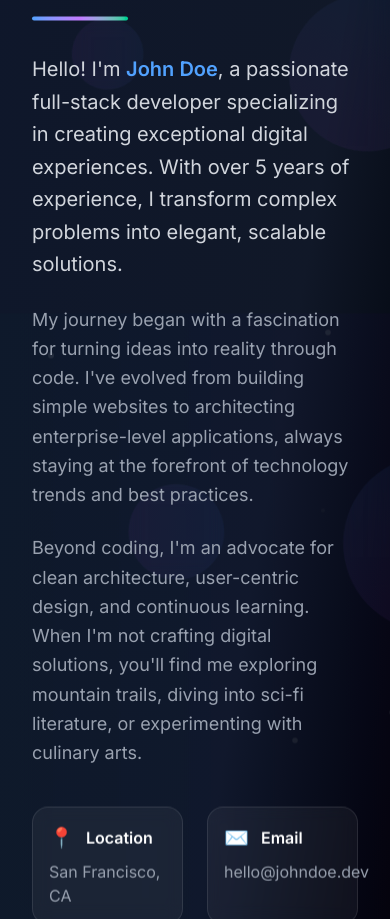
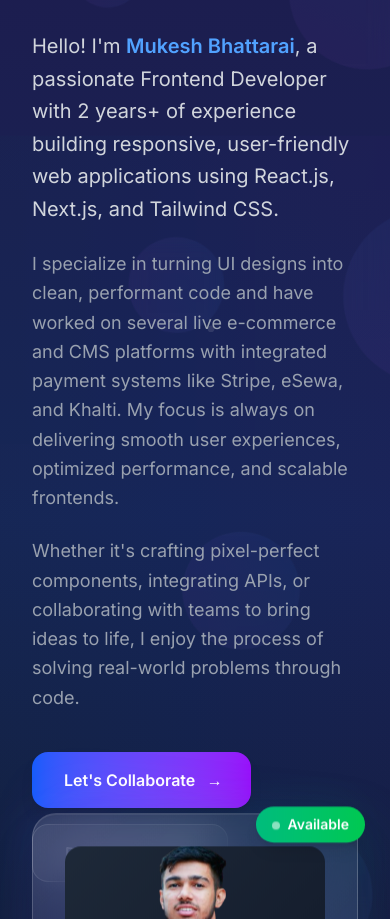
Before and after one commit to mukies/my-portfolio, a Next.js app: page / in a window 390 px wide. Shown: the part 1081-2000 px from the top of the page. Built offline with nearby package versions, Linux system fonts and the light colour scheme.

Commit message:
UI improve, hydration error solved and content changes

```diff
--- a/src/app/globals.css
+++ b/src/app/globals.css
@@ -14,15 +14,18 @@
   --background-end-rgb: 20, 20, 35;
   --accent-rgb: 100, 110, 255;
 }
+html{
+  scroll-behavior: smooth;
+}
 
 body {
   color: rgb(var(--foreground-rgb));
   background: linear-gradient(
       to bottom,
       transparent,
-      rgb(var(--background-end-rgb))
+      rgb(20, 20, 35)
     )
-    rgb(var(--background-start-rgb));
+    rgb(10, 10, 20);
   overflow-x: hidden;
   background-repeat: no-repeat;
   transition-behavior: smooth;
@@ -46,6 +49,17 @@ body {
 .float {
   animation: float 6s ease-in-out infinite;
 }
+
+
+.bg-clip-text {
+  -webkit-background-clip: text;
+  background-clip: text;
+}
+
+.text-transparent {
+  color: transparent;
+}
+
 
 /* Custom Cursor */
 .custom-cursor {
--- a/src/components/AboutMe.tsx
+++ b/src/components/AboutMe.tsx
@@ -51,12 +51,23 @@ export default function AboutMe() {
     { number: "50+", label: "Happy Clients", icon: "😊" },
     { number: "24/7", label: "Support Available", icon: "⏰" }
   ];
+ const [particlePositions, setParticlePositions] = useState<Array<{left: number, top: number, duration: number, delay: number}>>([]);
 
+  useEffect(() => {
+    // Generate positions only on client side after hydration
+    const positions = Array.from({ length: 6 }, () => ({
+      left: Math.random() * 100,
+      top: Math.random() * 100,
+      duration: 3 + Math.random() * 2,
+      delay: Math.random() * 2
+    }));
+    setParticlePositions(positions);
+  }, []);
   return (
     <section
     id='about'
       ref={parallaxRef}
-      className="relative py-32 overflow-hidden bg-gradient-to-br from-slate-900 via-gray-900 to-black"
+      className="relative py-32 overflow-hidden bg-gradient-to-b from-indigo-950 via-blue-950 to-slate-900 "
     >
       {/* Animated Background */}
       <motion.div
@@ -65,13 +76,13 @@ export default function AboutMe() {
       >
         <div className="absolute inset-0 bg-gradient-to-r from-emerald-600/10 via-blue-600/10 to-purple-600/10" />
         <div className="absolute inset-0">
-          {Array.from({ length: 30 }).map((_, i) => (
+          {particlePositions.map((particle, i) => (
             <motion.div
               key={i}
               className="absolute w-1 h-1 bg-white rounded-full"
               style={{
-                left: `${Math.random() * 100}%`,
-                top: `${Math.random() * 100}%`,
+                left: `${particle.left}%`,
+                top: `${particle.top}%`,
               }}
               animate={{
                 opacity: [0.1, 0.6, 0.1],
@@ -204,49 +215,21 @@ export default function AboutMe() {
 
             <motion.div variants={itemVariants} className="space-y-6 mb-10">
               <p className="text-xl text-gray-300 leading-relaxed">
-                Hello! I'm <span className="text-blue-400 font-semibold">John Doe</span>, a passionate full-stack developer specializing in creating exceptional digital experiences. With over 5 years of experience, I transform complex problems into elegant, scalable solutions.
+                Hello! I'm <span className="text-blue-400 font-semibold">Mukesh Bhattarai</span>, a passionate Frontend Developer with 2 years+ of experience building responsive, user-friendly web applications using React.js, Next.js, and Tailwind CSS.
               </p>
 
               <p className="text-lg text-gray-400 leading-relaxed">
-                My journey began with a fascination for turning ideas into reality through code. I've evolved from building simple websites to architecting enterprise-level applications, always staying at the forefront of technology trends and best practices.
+               I specialize in turning UI designs into clean, performant code and have worked on several live e-commerce and CMS platforms with integrated payment systems like Stripe, eSewa, and Khalti. My focus is always on delivering smooth user experiences, optimized performance, and scalable frontends.
               </p>
 
               <p className="text-lg text-gray-400 leading-relaxed">
-                Beyond coding, I'm an advocate for clean architecture, user-centric design, and continuous learning. When I'm not crafting digital solutions, you'll find me exploring mountain trails, diving into sci-fi literature, or experimenting with culinary arts.
+                Whether it's crafting pixel-perfect components, integrating APIs, or collaborating with teams to bring ideas to life, I enjoy the process of solving real-world problems through code.
+
+
               </p>
             </motion.div>
 
             {/* Info Grid */}
-            <motion.div
-              variants={itemVariants}
-              className="grid grid-cols-2 gap-6 mb-10"
-            >
-              {[
-                { label: "Location", value: "San Francisco, CA", icon: "📍" },
-                { label: "Email", value: "hello@johndoe.dev", icon: "✉️" },
-                { label: "Education", value: "B.S. Computer Science", icon: "🎓" },
-                { label: "Focus", value: "Full-Stack Development", icon: "💻" }
-              ].map((item, index) => (
-                <motion.div
-                  key={item.label}
-                  className="group p-4 rounded-2xl bg-white/5 backdrop-blur-sm border border-white/10 hover:border-white/20 transition-all duration-300"
-                  whileHover={{ scale: 1.02, y: -2 }}
-                  initial={{ opacity: 0, y: 20 }}
-                  animate={isInView ? { opacity: 1, y: 0 } : { opacity: 0, y: 20 }}
-                  transition={{ delay: 0.8 + index * 0.1 }}
-                >
-                  <div className="flex items-center gap-3 mb-2">
-                    <span className="text-xl">{item.icon}</span>
-                    <h3 className="font-semibold text-white group-hover:text-blue-300 transition-colors">
-                      {item.label}
-                    </h3>
-                  </div>
-                  <p className="text-gray-400 group-hover:text-gray-300 transition-colors">
-                    {item.value}
-                  </p>
-                </motion.div>
-              ))}
-            </motion.div>
 
             {/* CTA Buttons */}
             <motion.div
@@ -272,7 +255,7 @@ export default function AboutMe() {
               </motion.a>
 
               <motion.a
-                href="/resume.pdf"
+                href="/cv/mukesh-cv-frontend.pdf"
                 className="group px-8 py-4 rounded-2xl bg-white/10 backdrop-blur-sm border border-white/20 text-white font-semibold hover:bg-white/20 hover:border-white/30 transition-all duration-300"
                 whileHover={{ scale: 1.05, y: -2 }}
                 whileTap={{ scale: 0.98 }}
@@ -288,7 +271,7 @@ export default function AboutMe() {
 
         {/* Stats Section */}
         <motion.div
-          className="mt-24 grid grid-cols-2 md:grid-cols-4 gap-6"
+          className="mt-24 hidden grid-cols-2 md:grid-cols-4 gap-6"
           initial={{ opacity: 0, y: 50 }}
           animate={isInView ? { opacity: 1, y: 0 } : { opacity: 0, y: 50 }}
           transition={{ duration: 1, delay: 1.2 }}
--- a/src/components/ContactUs.tsx
+++ b/src/components/ContactUs.tsx
@@ -40,6 +40,19 @@ export default function Contact() {
   const [isSubmitted, setIsSubmitted] = useState(false);
   const [mousePosition, setMousePosition] = useState({ x: 0, y: 0 });
 
+  // FIX: Generate particle positions once on client side to avoid hydration mismatch
+  const [particlePositions, setParticlePositions] = useState<Array<{left: number, top: number, duration: number, delay: number}>>([]);
+
+  useEffect(() => {
+    // Generate positions only on client side after hydration
+    const positions = Array.from({ length: 6 }, () => ({
+      left: Math.random() * 100,
+      top: Math.random() * 100,
+      duration: 3 + Math.random() * 2,
+      delay: Math.random() * 2
+    }));
+    setParticlePositions(positions);
+  }, []);
 
   const handleChange = (e: React.ChangeEvent<HTMLInputElement | HTMLTextAreaElement>) => {
     const { name, value } = e.target;
@@ -107,7 +120,7 @@ export default function Contact() {
   };
 
   return (
-    <section id="contact" className="relative py-20 md:py-32 overflow-hidden bg-gradient-to-br from-slate-50 via-blue-50/30 to-slate-100 dark:from-gray-900 dark:via-blue-900/10 dark:to-gray-800">
+    <section id="contact" className="relative py-20 md:py-32 overflow-hidden bg-gradient-to-b  from-cyan-900 dark:via-blue-900/10 dark:to-gray-800">
       {/* Animated background elements */}
       <motion.div
         style={{ y: backgroundY }}
@@ -118,23 +131,23 @@ export default function Contact() {
         <div className="absolute top-1/2 left-1/2 transform -translate-x-1/2 -translate-y-1/2 w-80 h-80 bg-indigo-400/10 rounded-full blur-3xl"></div>
       </motion.div>
 
-      {/* Floating particles */}
-      {[...Array(6)].map((_, i) => (
+      {/* Floating particles - FIXED to avoid hydration mismatch */}
+      {particlePositions.map((particle, i) => (
         <motion.div
           key={i}
           className="absolute w-2 h-2 bg-blue-400/30 rounded-full"
           style={{
-            left: `${Math.random() * 100}%`,
-            top: `${Math.random() * 100}%`,
+            left: `${particle.left}%`,
+            top: `${particle.top}%`,
           }}
           animate={{
             y: [-20, 20, -20],
             opacity: [0.3, 0.8, 0.3],
           }}
           transition={{
-            duration: 3 + Math.random() * 2,
+            duration: particle.duration,
             repeat: Infinity,
-            delay: Math.random() * 2,
+            delay: particle.delay,
           }}
         />
       ))}
--- a/src/components/CustomCursor.tsx
+++ b/src/components/CustomCursor.tsx
@@ -27,17 +27,7 @@ export default function CustomCursor() {
       setIsActive(false);
     };
 
-    const handleMouseOver = (e: MouseEvent) => {
-      // Check if the target is clickable
-      const target = e.target as HTMLElement;
-      const clickableElements = ['A', 'BUTTON', 'INPUT', 'TEXTAREA', 'SELECT', 'LABEL'];
-      const isClickable =
-        clickableElements.includes(target.tagName) ||
-        target.classList.contains('cursor-pointer') ||
-        window.getComputedStyle(target).cursor === 'pointer';
 
-    //   setIsPointer(isClickable);
-    };
 
     const handleMouseLeave = () => {
       setIsVisible(false);
@@ -49,7 +39,7 @@ export default function CustomCursor() {
 
     // Add event listeners
     window.addEventListener('mousemove', updateMousePosition);
-    window.addEventListener('mouseover', handleMouseOver);
+    // window.addEventListener('mouseover', handleMouseOver);
     window.addEventListener('mousedown', handleMouseDown);
     window.addEventListener('mouseup', handleMouseUp);
     document.addEventListener('mouseleave', handleMouseLeave);
@@ -59,7 +49,7 @@ export default function CustomCursor() {
     return () => {
       clearTimeout(timer);
       window.removeEventListener('mousemove', updateMousePosition);
-      window.removeEventListener('mouseover', handleMouseOver);
+      // window.removeEventListener('mouseover', handleMouseOver);
       window.removeEventListener('mousedown', handleMouseDown);
       window.removeEventListener('mouseup', handleMouseUp);
       document.removeEventListener('mouseleave', handleMouseLeave);
--- a/src/components/Header.tsx
+++ b/src/components/Header.tsx
@@ -215,15 +215,7 @@ export default function Header() {
               PORTFOLIO
             </span>
 
-            {/* Animated underline */}
-            {/* <motion.div
-              className="absolute -bottom-1 left-0 h-0.5 bg-gradient-to-r from-blue-600 to-violet-600 dark:from-blue-400 dark:to-violet-400"
-              initial={{ width: 0 }}
-              whileHover={{
-                width: "100%",
-                transition: { duration: 0.3 }
-              }}
-            /> */}
+
           </motion.a>
         </motion.div>
 
@@ -277,7 +269,7 @@ export default function Header() {
               transition: { duration: 0.3 }
             }}
           >
-            <ThemeToggle />
+            {/* <ThemeToggle /> */}
           </motion.div>
         </nav>
 
@@ -300,7 +292,7 @@ export default function Header() {
               transition: { duration: 0.3 }
             }}
           >
-            <ThemeToggle />
+            {/* <ThemeToggle /> */}
           </motion.div>
 
           <motion.button
--- a/src/components/Hero.tsx
+++ b/src/components/Hero.tsx
@@ -37,7 +37,7 @@ export default function Hero() {
 
 
   return (
-    <section id="home" ref={ref} className="relative w-full h-screen overflow-hidden flex items-center justify-center bg-gradient-to-br from-slate-50 via-blue-50 to-indigo-100 dark:from-slate-900 dark:via-blue-950 dark:to-indigo-950">
+    <section id="home" ref={ref} className="relative w-full h-screen overflow-hidden flex items-center justify-center bg-gradient-to-br  from-slate-900 via-blue-950 to-indigo-950">
 
       {/* Enhanced Background with Multiple Parallax Layers */}
       <motion.div
--- a/src/components/Projects.tsx
+++ b/src/components/Projects.tsx
@@ -56,6 +56,8 @@ export default function Projects() {
   const mouseY = useMotionValue(0);
   const mouseXSpring = useSpring(mouseX, { stiffness: 300, damping: 30 });
   const mouseYSpring = useSpring(mouseY, { stiffness: 300, damping: 30 });
+   const textY = useTransform(scrollYProgress, [0, 1], ["0%", "-20%"]);
+
 
   useEffect(() => {
     const handleMouseMove = (e: MouseEvent) => {
@@ -107,7 +109,7 @@ export default function Projects() {
   return (
     <section
       id="projects"
-      className="relative py-20 md:py-32 bg-gradient-to-br from-slate-50 via-blue-50/30 to-indigo-50 dark:from-slate-900 dark:via-blue-950/30 dark:to-indigo-950 overflow-hidden"
+      className="relative py-20 md:py-32 bg-gradient-to-b from-slate-900 via-blue-950 to-indigo-950 overflow-hidden"
       ref={containerRef}
     >
       {/* Refined background elements */}
@@ -148,7 +150,7 @@ export default function Projects() {
           }}
         >
           <motion.div
-            className="inline-flex items-center gap-3 px-6 py-3 bg-white/80 dark:bg-gray-800/80 backdrop-blur-xl text-blue-600 dark:text-blue-400 rounded-full text-sm font-semibold mb-8 border border-blue-200/50 dark:border-blue-800/50 shadow-lg"
+            className="inline-flex items-center gap-3 px-6 py-3 bg-gray-800/80 backdrop-blur-xl text-blue-600 dark:text-blue-400 rounded-full text-sm font-semibold mb-8 border border-blue-200/50 dark:border-blue-800/50 shadow-lg"
             initial={{ opacity: 0, y: 20, scale: 0.9 }}
             animate={isInView ? { opacity: 1, y: 0, scale: 1 } : { opacity: 0, y: 20, scale: 0.9 }}
             transition={{ duration: 0.8 }}
@@ -159,27 +161,30 @@ export default function Projects() {
             <div className="w-2 h-2 bg-blue-500 rounded-full animate-pulse"></div>
           </motion.div>
 
-          <motion.h2
-            className="text-4xl md:text-5xl lg:text-6xl font-bold text-transparent bg-clip-text bg-gradient-to-r from-gray-900 via-blue-800 to-purple-800 dark:from-white dark:via-blue-300 dark:to-purple-300 mb-6 tracking-tight"
-            initial={{ opacity: 0, y: 40 }}
-            animate={isInView ? { opacity: 1, y: 0 } : { opacity: 0, y: 40 }}
-            transition={{ duration: 1, delay: 0.2 }}
+      <motion.div
+          className="text-center max-w-4xl mx-auto mb-8"
+          style={{ y: textY }}
+        >
+          <motion.div
+            className="inline-block"
+            initial={{ opacity: 0, scale: 0.5 }}
+            animate={isInView ? { opacity: 1, scale: 1 } : { opacity: 0, scale: 0.5 }}
+            transition={{ duration: 0.8, type: "spring" }}
           >
-            Creative{' '}
-            <motion.span
-              className="relative inline-block"
-              whileHover={{ scale: 1.05 }}
-              transition={{ duration: 0.3 }}
-            >
-              Projects
-              <motion.div
-                className="absolute -bottom-2 left-0 right-0 h-1 bg-gradient-to-r from-blue-600 to-purple-600 rounded-full opacity-80"
-                initial={{ scaleX: 0 }}
-                animate={isInView ? { scaleX: 1 } : { scaleX: 0 }}
-                transition={{ duration: 1, delay: 0.8 }}
-              />
-            </motion.span>
-          </motion.h2>
+            <h2 className="text-5xl md:text-7xl font-bold mb-5 bg-gradient-to-r from-white via-blue-100 to-cyan-100 bg-clip-text text-transparent">
+              Creative Projects
+            </h2>
+          </motion.div>
+
+          <motion.div
+            className="w-32 h-1 bg-gradient-to-r from-blue-400 via-purple-400 to-cyan-400 mx-auto mb-10 rounded-full"
+            initial={{ opacity: 0, scaleX: 0 }}
+            animate={isInView ? { opacity: 1, scaleX: 1 } : { opacity: 0, scaleX: 0 }}
+            transition={{ duration: 1, delay: 0.3 }}
+          />
+
+
+        </motion.div>
 
           <motion.p
             className="text-lg lg:text-xl text-gray-600 dark:text-gray-300 leading-relaxed max-w-3xl mx-auto"
--- a/src/components/Skills.tsx
+++ b/src/components/Skills.tsx
@@ -144,13 +144,27 @@ export default function Skills() {
     }
   };
 
+  // FIX: Generate particle positions once on client side to avoid hydration mismatch
+  const [particlePositions, setParticlePositions] = useState<Array<{left: number, top: number, duration: number, delay: number}>>([]);
+
+  useEffect(() => {
+    // Generate positions only on client side after hydration
+    const positions = Array.from({ length: 6 }, () => ({
+      left: Math.random() * 100,
+      top: Math.random() * 100,
+      duration: 3 + Math.random() * 2,
+      delay: Math.random() * 2
+    }));
+    setParticlePositions(positions);
+  }, []);
+
   const currentCategory = skills.find(skill => skill.category === activeCategory);
 
   return (
     <section
     id='skills'
       ref={parallaxRef}
-      className="relative py-32 overflow-hidden bg-gradient-to-br from-slate-900 via-gray-900 to-black"
+      className="relative py-32 overflow-hidden bg-gradient-to-b from-indigo-950 via-gray-900 to-cyan-900"
     >
       {/* Animated Background */}
       <motion.div
@@ -159,13 +173,13 @@ export default function Skills() {
       >
         <div className="absolute inset-0 bg-gradient-to-r from-blue-600/10 via-purple-600/10 to-cyan-600/10" />
         <div className="absolute inset-0">
-          {Array.from({ length: 50 }).map((_, i) => (
+          {particlePositions.map((particle, i) => (
             <motion.div
               key={i}
               className="absolute w-1 h-1 bg-white rounded-full"
               style={{
-                left: `${Math.random() * 100}%`,
-                top: `${Math.random() * 100}%`,
+                left: `${particle.left}%`,
+                top: `${particle.top}%`,
               }}
               animate={{
                 opacity: [0.2, 0.8, 0.2],
```
Also changed, not shown: 1 other file (tests, documents, lock files or other folders).
